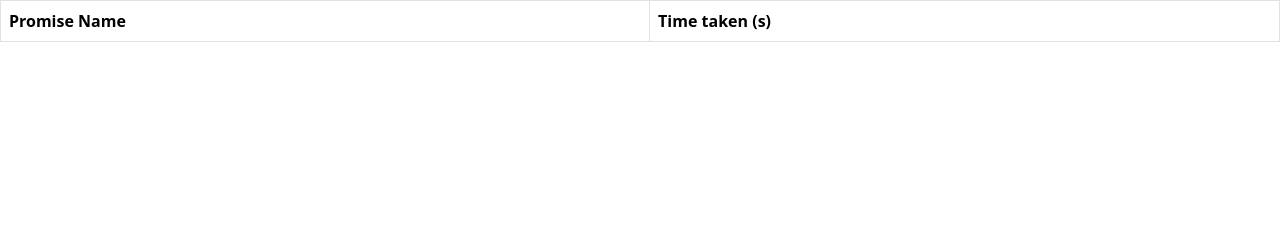
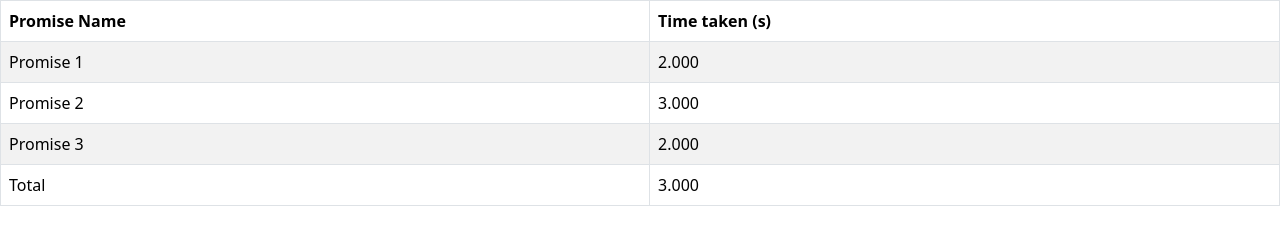
Before and after one commit to acciojob/wait-for-multiple-promises-Shubham13th, a website: page main.html in a window 1280 px wide. Drawn offline with nearby package versions, Linux system fonts and the light colour scheme.

Commit message:
created a submission

```diff
--- a/main.html
+++ b/main.html
@@ -20,7 +20,9 @@
           <th>Time taken (s)</th>
         </tr>
       </thead>
-      <tbody id="output"></tbody>
+      <tbody id="output">
+		  <tr><td colspan="2" class="text-center">Loading...</td></tr>
+	  </tbody>
     </table>
 
     <script type="text/javascript" src="./script.js"></script>
--- a/script.js
+++ b/script.js
@@ -1 +1,32 @@
-//your JS code here. If required.
+ const initialTime = Date.now();
+
+    function createPromise(name) {
+      const delay = Math.floor(Math.random() * 3 + 1) * 1000; // random 1-3 sec
+      const start = Date.now();
+      return new Promise((resolve) => {
+        setTimeout(() => {
+          const timeTaken = ((Date.now() - start) / 1000).toFixed(3);
+          resolve({ name, time: timeTaken });
+        }, delay);
+      });
+    }
+
+    Promise.all([createPromise("Promise 1"), createPromise("Promise 2"), createPromise("Promise 3")])
+      .then((results) => {
+        const tbody = document.getElementById("output");
+        tbody.innerHTML = ""; // remove Loading row
+
+        results.forEach((res) => {
+          tbody.innerHTML += `<tr>
+                                <td>${res.name}</td>
+                                <td>${res.time}</td>
+                              </tr>`;
+        });
+
+        const totalTime = ((Date.now() - initialTime) / 1000).toFixed(3);
+        tbody.innerHTML += `<tr>
+                              <td>Total</td>
+                              <td>${totalTime}</td>
+                            </tr>`;
+      })
+      .catch((err) => console.error("Error:", err));
```
